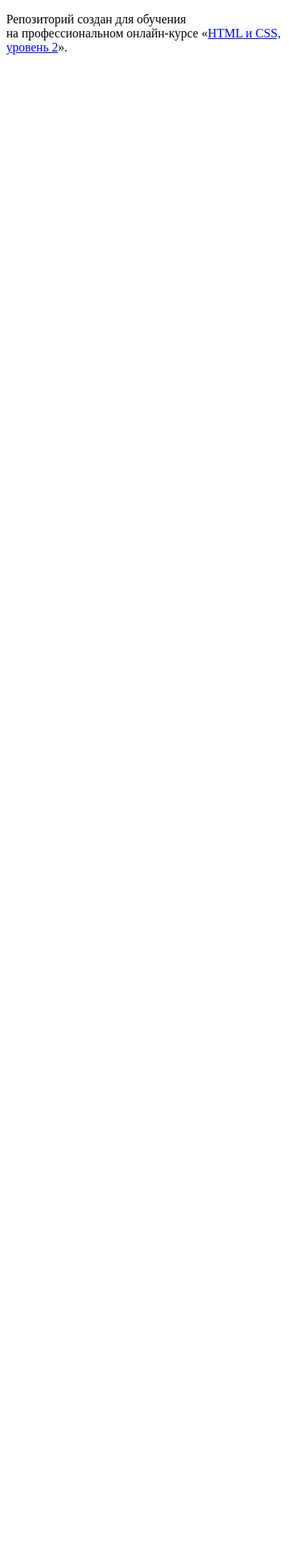
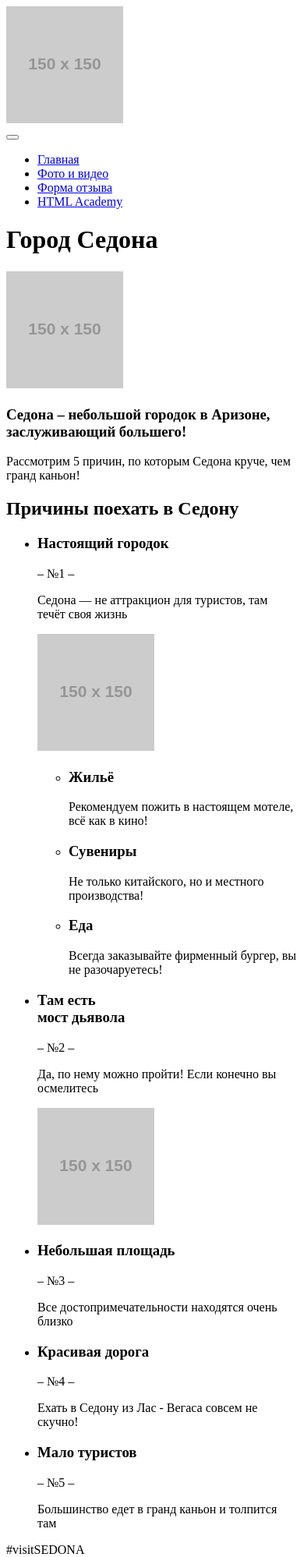
Before and after one commit to shidder/126658-sedona-19, a website: page source/index.html in a window 390 px wide. Shown: the top 1997 px of the page at 78% size. Before the commit the page ends 844 px from the top, so only its background shows below. Drawn offline with Linux system fonts and the light colour scheme; placeholder pictures from the web are drawn by us.

Commit message:
Делает разметку

```diff
--- a/source/index.html
+++ b/source/index.html
@@ -1,12 +1,118 @@
 <!DOCTYPE html>
 <html lang="ru">
-  <head>
-    <meta charset="utf-8">
-    <title>HTML Academy: Седона</title>
-  </head>
-  <body>
-
-    <p>Репозиторий создан для обучения на профессиональном онлайн‑курсе «<a href="https://htmlacademy.ru/intensive/adaptive">HTML и CSS, уровень 2</a>».</p>
-
-  </body>
+<head>
+  <meta charset="utf-8">
+  <title>HTML Academy: Седона</title>
+</head>
+<body class="page">
+  <header class="page-header">
+    <a class="page-header__logo">
+      <img class="page-header__logo-image" src="https://via.placeholder.com/150x150">
+    </a>
+    <nav class="main-nav">
+      <button class="main-nav__toggle" type="button"></button>
+      <div class="main-nav__wrapper">
+        <ul class="main-nav__menu main-menu">
+          <li class="main-menu__item main-menu__item--active">
+            <a href="#">Главная</a>
+          </li>
+          <li class="main-menu__item">
+            <a href="#">Фото и видео</a>
+          </li>
+          <li class="main-menu__item">
+            <a href="#">Форма отзыва</a>
+          </li>
+          <li class="main-menu__item">
+            <a href="#">HTML Academy</a>
+          </li>
+        </ul>
+      </div>
+    </nav>
+  </header>
+  <main class="main">
+    <div class="main__wrapper">
+    <h1 class="visually-hidden">Город Седона</h1>
+    <div class="main-bg">
+      <img class="main-bg__image" src="https://via.placeholder.com/150x150">
+    </div>
+    <div class="main-desc">
+      <h3 class="main-desc__title">Седона – небольшой городок в Аризоне, заслуживающий
+        большего!</h3>
+      <p class="main-desc__desc">Рассмотрим 5 причин, по которым Седона круче, чем гранд каньон!</p>
+    </div>
+    <section>
+      <h2 class="visually-hidden">Причины поехать в Седону</h2>
+      <ul class="features-list">
+        <li class="features-list__item">
+          <h3 class="features-list__title">Настоящий городок</h3>
+          <span class="features-list__number">– №1 –</span>
+          <p class="features-list__desc">Седона — не аттракцион для туристов, там течёт своя жизнь</p>
+          <div>
+            <img class="features-list__image" src="https://via.placeholder.com/150x150">
+          </div>
+          <ul class="advices">
+            <li class="advices__item">
+              <h3 class="advices__title">Жильё</h3>
+              <p class="advices__desc">Рекомендуем пожить в настоящем мотеле, всё как в кино!</p>
+            </li>
+            <li class="advices__item">
+              <h3 class="advices__title">Сувениры</h3>
+              <p class="advices__desc">Не только китайского, но и местного производства!</p>
+            </li>
+            <li class="advices__item">
+              <h3 class="advices__title">Еда</h3>
+              <p class="advices__desc">Всегда заказывайте фирменный бургер, вы не разочаруетесь!</p>
+            </li>
+          </ul>
+        </li>
+        <li class="features-list__item">
+          <h3 class="features-list__title">Там есть<br> мост дьявола</h3>
+          <span class="features-list__number">– №2 –</span>
+          <p class="features-list__desc">Да, по нему можно пройти! Если конечно вы осмелитесь</p>
+          <div>
+            <img class="features-list__image" src="https://via.placeholder.com/150x150">
+          </div>
+        </li>
+        <li class="features-list__item">
+          <h3 class="features-list__title">Небольшая площадь</h3>
+          <span class="features-list__number">– №3 –</span>
+          <p class="features-list__desc">Все достопримечательности находятся очень близко</p>
+        </li>
+        <li class="features-list__item">
+          <h3 class="features-list__title">Красивая дорога</h3>
+          <span class="features-list__number">– №4 –</span>
+          <p class="features-list__desc">Ехать в Седону из Лас - Вегаса совсем не скучно!</p>
+        </li>
+        <li class="features-list__item">
+          <h3 class="features-list__title">Мало туристов</h3>
+          <span class="features-list__number">– №5 –</span>
+          <p class="features-list__desc">Большинство едет в гранд каньон и толпится там</p>
+        </li>
+      </ul>
+    </section>
+  </div>
+  </main>
+  <footer class="page-footer">
+    <div class="page-footer__wrapper">
+    <div class="hashtag">
+      <p class="hashtag__text">#visitSEDONA</p>
+    </div>
+    <ul class="socials-list">
+      <li class="socials-list__item">
+        <a href="https://twitter.com/" aria-label="Наш твиттер">Твиттер</a>
+      </li>
+      <li class="socials-list__item">
+        <a href="https://facebook.com/" aria-label="Наш фейсбук">Фейсбук</a>
+      </li>
+      <li class="socials-list__item">
+        <a href="https://youtube.com/" aria-label="Наш ютуб">Ютуб</a>
+      </li>
+    </ul>
+    <div class="copyright">
+      <p class="copyright__text">Разработано</p>
+      <a class="copyright__link" href="https://htmlacademy.ru/intensive/adaptive" aria-label="Ссылка на интенсив">HTML Academy</a>
+    </div>
+  </div>
+  </footer>
+</body>
 </html>
```
Also changed, not shown: source/form.html (added, +57 -0 lines), source/photo.html (added, +90 -0 lines).
